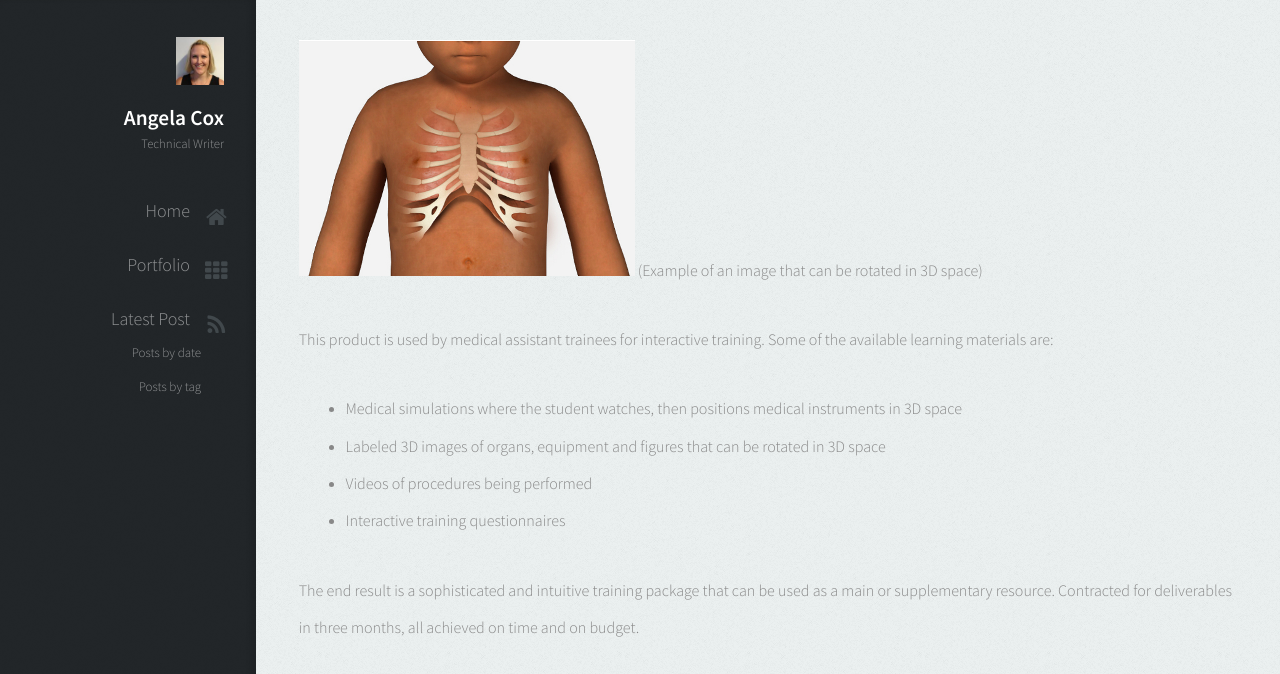
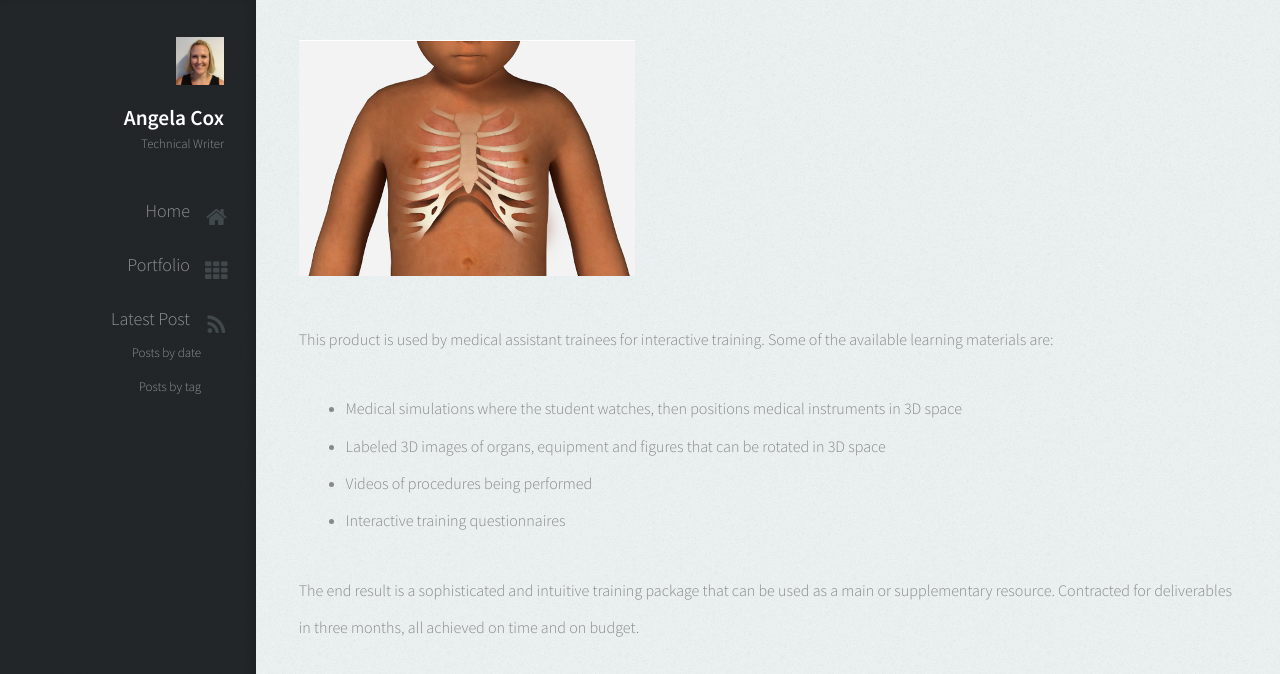
Before and after one commit to AngelaCox/UX-Portfolio, a Jekyll site: the page built from _roles/simtics.md, in a window 1280 px wide and 900 px high, scrolled down 532 px, cut to the strip 0-674 px from the top of the window. Built offline with Jekyll 4.4.1, drawn with Linux system fonts in a browser that asks for light colours.

Commit message:
First for the day

```diff
--- a/_roles/simtics.md
+++ b/_roles/simtics.md
@@ -13,7 +13,6 @@ term_end: December 2010
 Working within a team of technical writers, I wrote and produced detailed technical specifications for study text, interactive medical anatomies, film shoots and web-based simulations.
 
 ![3D rotational image]({{ site.url }}/images/paediatrics.png)
-(Example of an image that can be rotated in 3D space)
 
 This product is used by medical assistant trainees for interactive training. Some of the available learning materials are:
 * Medical simulations where the student watches, then positions medical instruments in 3D space
```
Also changed, not shown: _roles/booktrack.md (+0 -1 lines), 1 other file.
